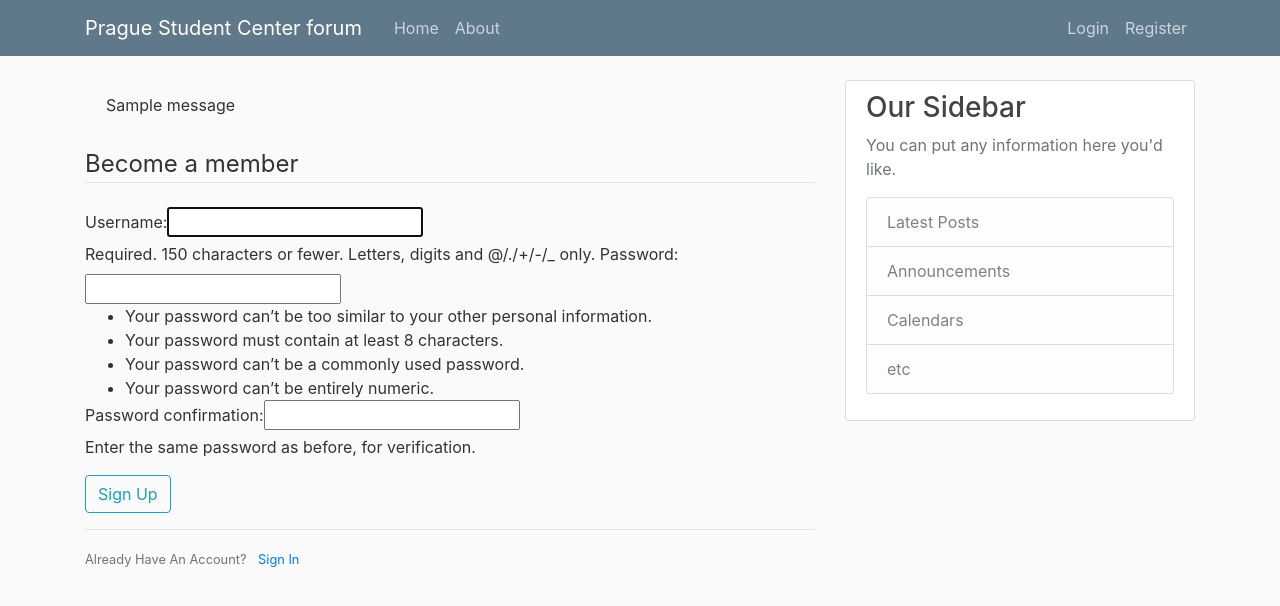
After one commit to ahsnl-py/PragueStudentCentral, a Django app: page /register/ in a window 1280 px wide. The commit adds this page. Shown: the top 606 px of the page. Run offline with Django 3.2, Linux system fonts and the light colour scheme; one stand-in notice (Sample message) is shown; some libraries are stand-ins or nearby versions.

Commit message:
Create registration page

```diff
--- a/forum/templates/forum/base.html
+++ b/forum/templates/forum/base.html
@@ -43,8 +43,18 @@
     <main role="main" class="container">
       <div class="row">
         <div class="col-md-8">
+
+          <!--Message alert for registrations-->
+          {% if messages %}
+            {% for message in messages %}
+              <div class="alert alert - {{ message.tags }}">
+                {{ message }}
+              </div>
+            {% endfor %}
+          {% endif %}
+
           {% block content %}{% endblock %}
-        </div>
+          </div>
         <div class="col-md-4">
           <div class="content-section">
             <h3>Our Sidebar</h3>
--- a/psc_project/settings.py
+++ b/psc_project/settings.py
@@ -32,6 +32,7 @@ ALLOWED_HOSTS = []
 
 INSTALLED_APPS = [
     'forum.apps.ForumConfig',
+    'users.apps.UsersConfig',
     'django.contrib.admin',
     'django.contrib.auth',
     'django.contrib.contenttypes',
--- a/psc_project/urls.py
+++ b/psc_project/urls.py
@@ -1,22 +1,12 @@
-"""psc_project URL Configuration
-
-The `urlpatterns` list routes URLs to views. For more information please see:
-    https://docs.djangoproject.com/en/2.2/topics/http/urls/
-Examples:
-Function views
-    1. Add an import:  from my_app import views
-    2. Add a URL to urlpatterns:  path('', views.home, name='home')
-Class-based views
-    1. Add an import:  from other_app.views import Home
-    2. Add a URL to urlpatterns:  path('', Home.as_view(), name='home')
-Including another URLconf
-    1. Import the include() function: from django.urls import include, path
-    2. Add a URL to urlpatterns:  path('blog/', include('blog.urls'))
+"""
+    psc_project URL Configuration
 """
 from django.contrib import admin
 from django.urls import path, include
+from users import views as user_views
 
 urlpatterns = [
     path('admin/', admin.site.urls),
+    path('register/', user_views.register, name='register'),
     path('forum/', include('forum.urls', namespace='forum')),
 ]
--- /dev/null
+++ b/users/templates/users/register.html
@@ -0,0 +1,21 @@
+{% extends "forum/base.html" %}
+
+{% block content %}
+
+    <form method="POST">
+        {% csrf_token %}
+        <fieldset class="form-group">
+            <legend class="border-bottom mb-4">Become a member</legend>
+            {{ form }}
+        </fieldset>
+        <div class="form-group">
+            <button class="btn btn-outline-info" type="submit">Sign Up</button>
+        </div>
+    </form>
+    <div class="border-top pt-3">
+        <small class="text-muted">
+            Already Have An Account? <a class="ml-2" href="#">Sign In</a>
+        </small>
+    </div>
+
+{% endblock content %}
--- a/users/views.py
+++ b/users/views.py
@@ -1,3 +1,17 @@
-from django.shortcuts import render
+from django.shortcuts import render, redirect
+from django.contrib.auth.forms import UserCreationForm
+from django.contrib import messages
 
-# Create your views here.
+# User registrations
+def register(request):
+    if request.method == "POST":
+        form = UserCreationForm(request.POST)
+        print(form)
+        if form.is_valid():
+            form.save()
+            username = form.cleaned_data.get('username')
+            messages.success(request, f'Account created for {username}!')
+
+    else:
+        form = UserCreationForm()
+    return render(request, 'users/register.html', {'form': form})
```
Also changed, not shown: db.sqlite3.
